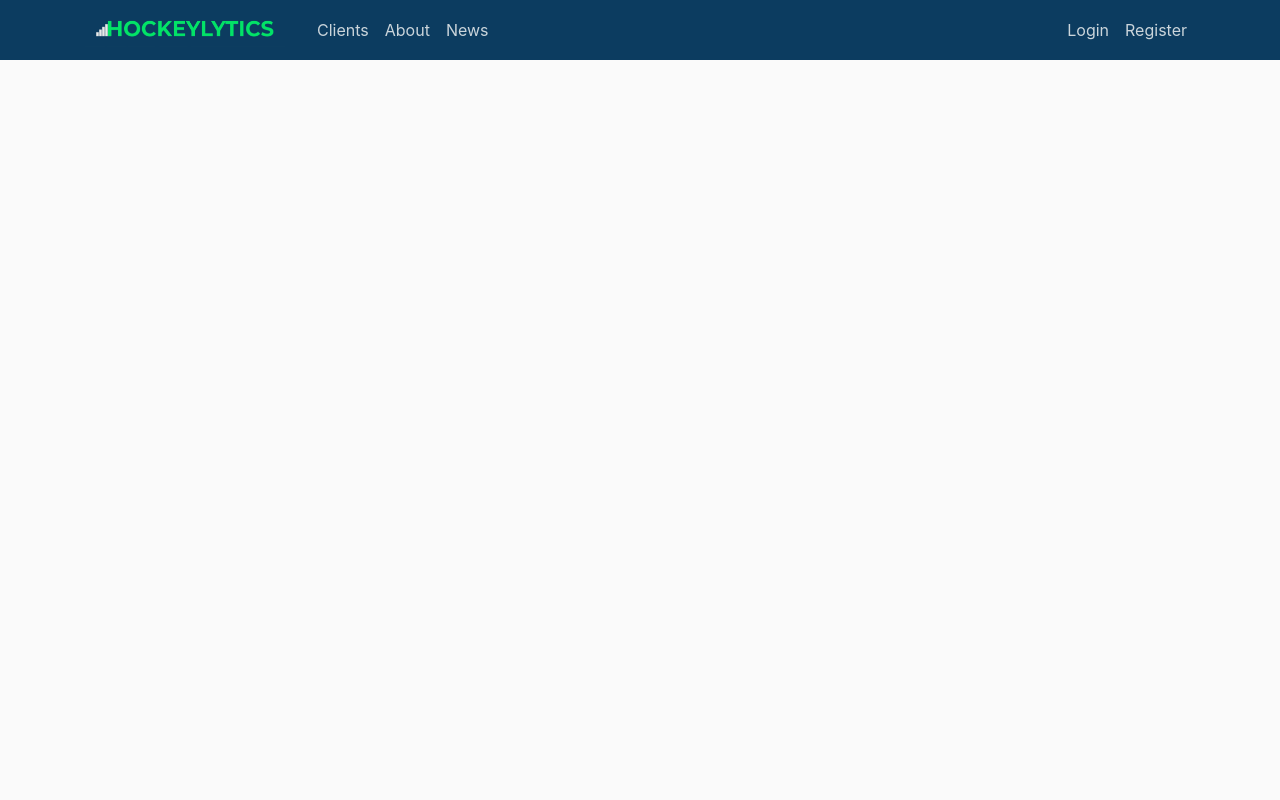
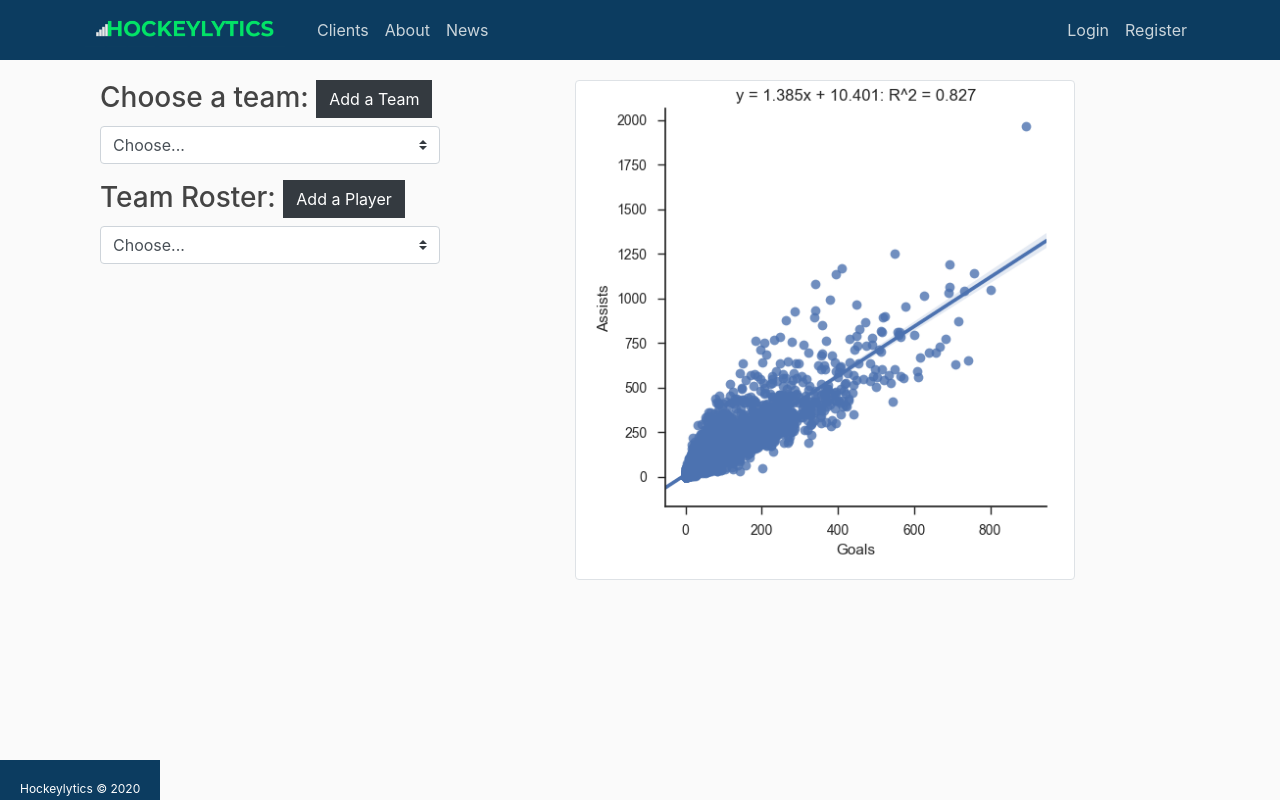
Before and after one commit to MikeMCam/Hockeylytics, a Django app: page /coach-dashboard/ in a window 1280 px wide. Run offline with Django 3.2, Linux system fonts and the light colour scheme; parts of the project's set-up code (start-up, migrations or seed data) failed here and were passed over; some libraries are stand-ins or nearby versions.

Commit message:
css files work, created mockup coach dashboard

```diff
--- a/main/templates/main/base.html
+++ b/main/templates/main/base.html
@@ -1,6 +1,4 @@
 <!-- This is the base template for all pages -->
-
-
 {% load static %}
 <!DOCTYPE html>
 <html lang="en">
@@ -71,7 +69,7 @@
         </div>
     </nav>
 </header>
-<main role="main" class="container">
+<main role="main" class="container" style="padding-bottom: 50px">
     <div class="row">
         <div class="col-md-12">
             {% if messages %}
@@ -86,6 +84,11 @@
     </div>
 </main>
 
+<footer class="page-footer font-small indigo">
+    <div class="copyright">
+        Hockeylytics &copy; 2020
+    </div>
+</footer>
 <!-- jQuery first, then Popper.js, then Bootstrap JS -->
 <script src="https://code.jquery.com/jquery-3.2.1.slim.min.js"
         integrity="sha384-KJ3o2DKtIkvYIK3UENzmM7KCkRr/rE9/Qpg6aAZGJwFDMVNA/GpGFF93hXpG5KkN"
--- a/main/templates/main/coach_dashboard.html
+++ b/main/templates/main/coach_dashboard.html
@@ -1,6 +1,34 @@
 {% extends "main/base.html" %}
 {% block content %}
-    <div style="text-align: center; margin:20px">
-        {{ plot_div | safe }}
+    <div class="container">
+        <div class="row">
+            <div class="col-md-4">
+                <h3>Choose a team: <button type="button" class="btn btn-dark" align="right" style="border-radius: 0 !important;">Add a Team</button></h3>
+
+                <div class="input-group mb-3">
+                    <select class="custom-select" id="inputGroupSelect01">
+                        <option selected>Choose...</option>
+                        <option value="1">Carolina Raptors - Men's Hockey 2020</option>
+                        <option value="2">Carolina Raptors - Men's Hockey 2019</option>
+                        <option value="3">New York Knights - Men's Hockey 2018</option>
+                    </select>
+                </div>
+
+                <h3>Team Roster: <button type="button" class="btn btn-dark" align="right" style="border-radius: 0 !important;">Add a Player</button></h3>
+
+                <div class="input-group mb-3">
+                    <select class="custom-select" id="inputGroupSelect01">
+                        <option selected>Choose...</option>
+                        <option value="1">Wayne Gretzky</option>
+                        <option value="2">Gordie Howie</option>
+                        <option value="3">Bobby Orr</option>
+                    </select>
+                </div>
+            </div>
+            <div class="col-md-8">
+                <img src="/media/main/graph-example.png"   class="rounded mx-auto d-block img-thumbnail img-fluid" style="height: 500px; width: 500px" alt="Responsive image"><br>
+            </div>
+        </div>
+
     </div>
 {% endblock content %}
--- a/static/main/main.css
+++ b/static/main/main.css
@@ -10,6 +10,9 @@ h1, h2, h3, h4, h5, h6 {
 
 ul {
   margin: 0;
+}
+a{
+  color: white;
 }
 
 .bg-steel {
@@ -91,3 +94,47 @@ a.article-title:hover {
   width:auto;
   height:auto;
 }
+
+.copyright{
+  color:white;
+  text-align: left;
+  font-size: 12px;
+}
+
+footer{
+  position: absolute;
+  bottom: 0;
+  background-color: #0C3C60;
+  margin-bottom:0;
+  height:30px;
+  padding:20px;
+  border-top: 3px;
+}
+
+.home-text-box{
+  background-color: #0C3C60;
+  padding: 30px;
+}
+
+.button-ext{
+  background-color: #0C3C60;
+  height:40px;
+  width: 110px;
+  margin-left:auto;
+  margin-right: auto;
+  margin-top: auto;
+
+  color: white;
+  align-self: center;
+  border-radius: 5px;
+}
+.in-button{
+  color:white;
+  text-align: center;
+
+}
+.button-ext:hover{
+  background-color: white;
+  color: #0C3C60;
+transition: all .5s ease-in-out;
+}
```
Also changed, not shown: main/templates/main/home.html (+29 -3 lines), media/main/graph-example.png (added), 1 other file. Lines whose indentation alone changed are shown as unchanged.
